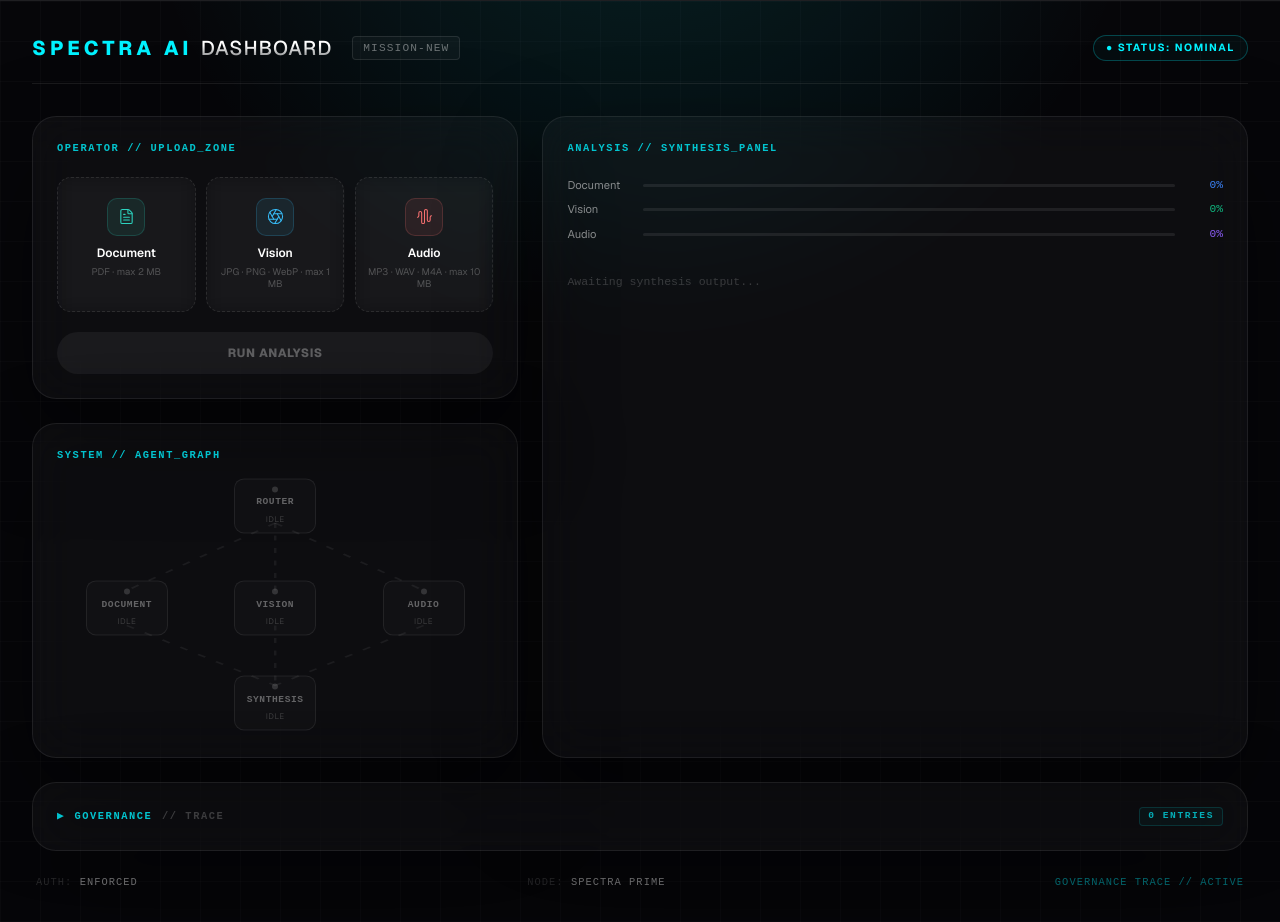
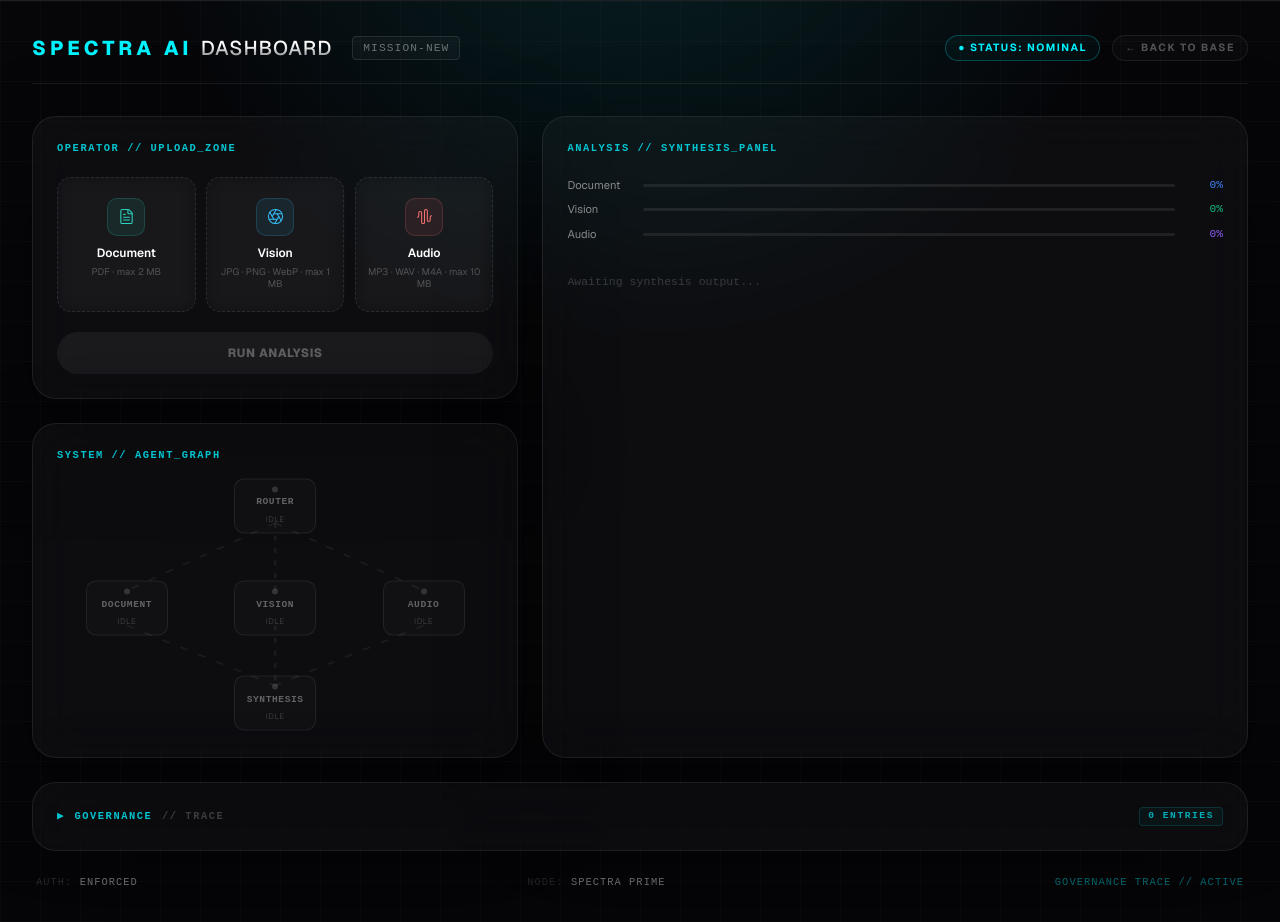
Before and after one commit to GeorgianaAI/spectra-ai, a Next.js app in the folder apps/spectra-app/: page /dashboard in a window 1280 px wide. Built offline with nearby package versions, Linux system fonts and the light colour scheme.

Commit message:
feat(ui): add GhostButton component and Back to Base link in dashboard header

```diff
--- a/apps/spectra-app/app/dashboard/page.tsx
+++ b/apps/spectra-app/app/dashboard/page.tsx
@@ -9,6 +9,7 @@ import UploadZone from '@/components/UploadZone';
 import AgentGraph from '@/components/AgentGraph';
 import SynthesisPanel from '@/components/SynthesisPanel';
 import GovernanceTrace from '@/components/GovernanceTrace';
+import GhostButton from '@/components/GhostButton';
 import { uploadFiles, fetchJobStatus, fetchJobTrace } from '@/lib/api';
 import { POLL_INTERVAL_MS } from '@/lib/constants';
 import type {
@@ -241,6 +242,8 @@ export default function DashboardPage() {
           >
             ● STATUS: {statusLabel}
           </span>
+
+          <GhostButton href="/">← Back to Base</GhostButton>
         </div>
       </header>
 
--- /dev/null
+++ b/apps/spectra-app/components/GhostButton.tsx
@@ -0,0 +1,54 @@
+'use client';
+
+import { useState } from 'react';
+import type { CSSProperties, ReactNode } from 'react';
+
+interface GhostButtonProps {
+  children: ReactNode;
+  href?: string;
+  onClick?: () => void;
+  disabled?: boolean;
+  style?: CSSProperties;
+}
+
+export default function GhostButton({ children, href, onClick, disabled = false, style }: GhostButtonProps) {
+  const [hovered, setHovered] = useState<boolean>(false);
+
+  const base: CSSProperties = {
+    fontSize: '0.65rem',
+    color: hovered ? 'rgba(255,255,255,0.7)' : 'rgba(255,255,255,0.3)',
+    fontWeight: 700,
+    textTransform: 'uppercase',
+    letterSpacing: '0.15em',
+    padding: '4px 12px',
+    borderRadius: '50px',
+    border: hovered ? '1px solid rgba(255,255,255,0.2)' : '1px solid rgba(255,255,255,0.08)',
+    background: hovered ? 'rgba(255,255,255,0.05)' : 'rgba(255,255,255,0.02)',
+    textDecoration: 'none',
+    whiteSpace: 'nowrap' as const,
+    cursor: disabled ? 'not-allowed' : 'pointer',
+    opacity: disabled ? 0.4 : 1,
+    transition: 'color 0.15s, border-color 0.15s, background 0.15s',
+    display: 'inline-block',
+    ...style,
+  };
+
+  const handlers = {
+    onMouseEnter: () => !disabled && setHovered(true),
+    onMouseLeave: () => setHovered(false),
+  };
+
+  if (href) {
+    return (
+      <a href={href} style={base} {...handlers}>
+        {children}
+      </a>
+    );
+  }
+
+  return (
+    <button type="button" onClick={onClick} disabled={disabled} style={base} {...handlers}>
+      {children}
+    </button>
+  );
+}
```
